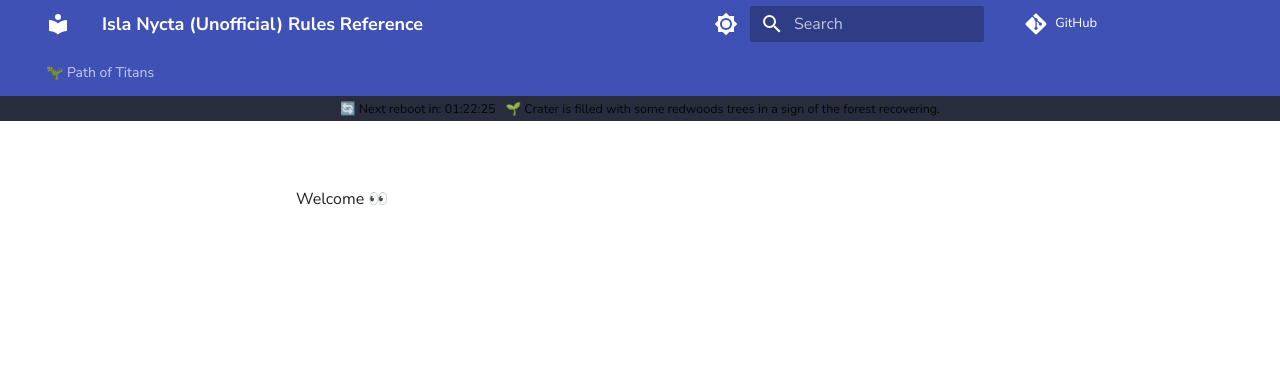
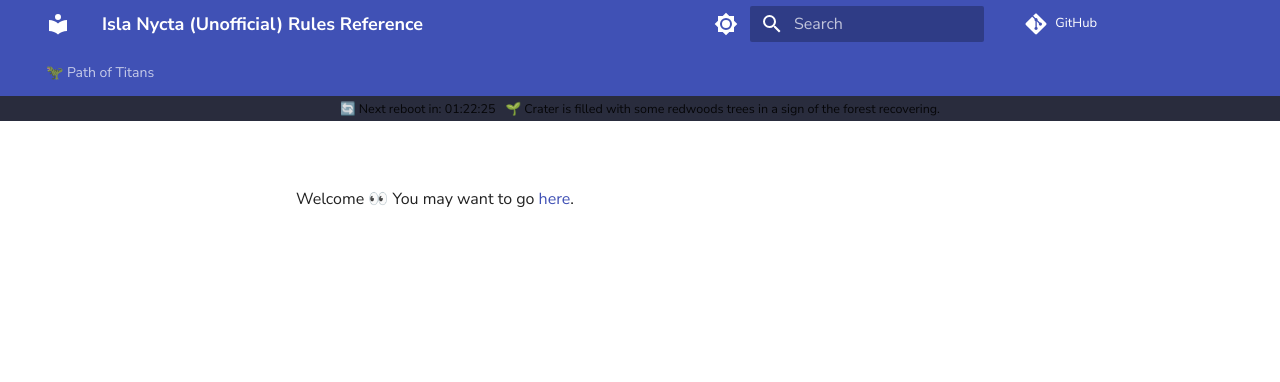
Before and after one commit to Yldales/isla-nycta-rules, an MkDocs documentation site: the page built from docs/index.md, in a window 1280 px wide. Shown: the top 382 px of the page. Built offline with MkDocs 1.6.1 and Material for MkDocs 9.7.7, drawn with Linux system fonts in a browser that asks for light colours; comment, search, counter and statistics services are not loaded.

Commit message:
Update index.md to include a link to the index.md PoT page

```diff
--- a/docs/index.md
+++ b/docs/index.md
@@ -1 +1 @@
-Welcome 👀
+Welcome 👀 You may want to go [here](https://yldales.github.io/isla-nycta-rules/pot/index.html).
```
